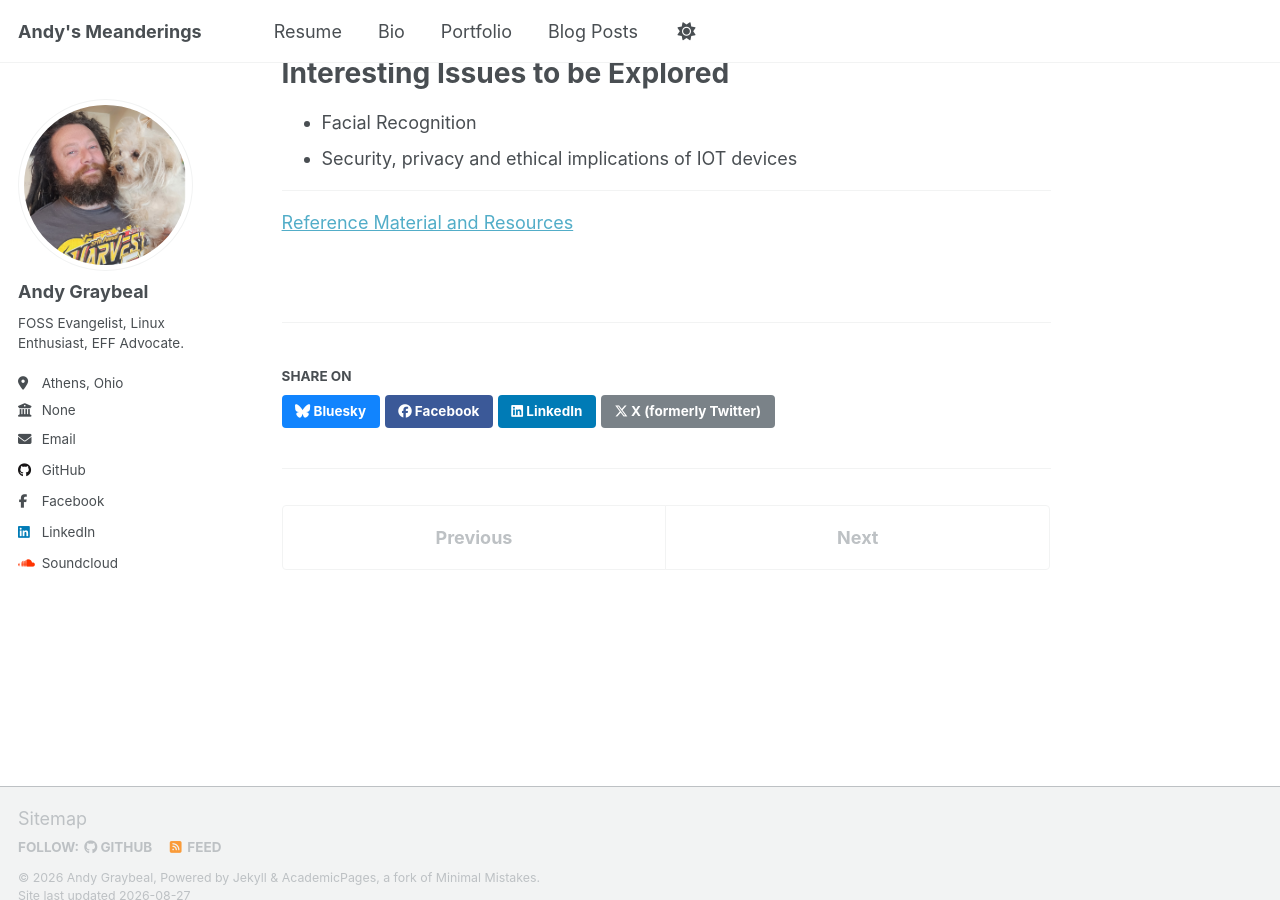
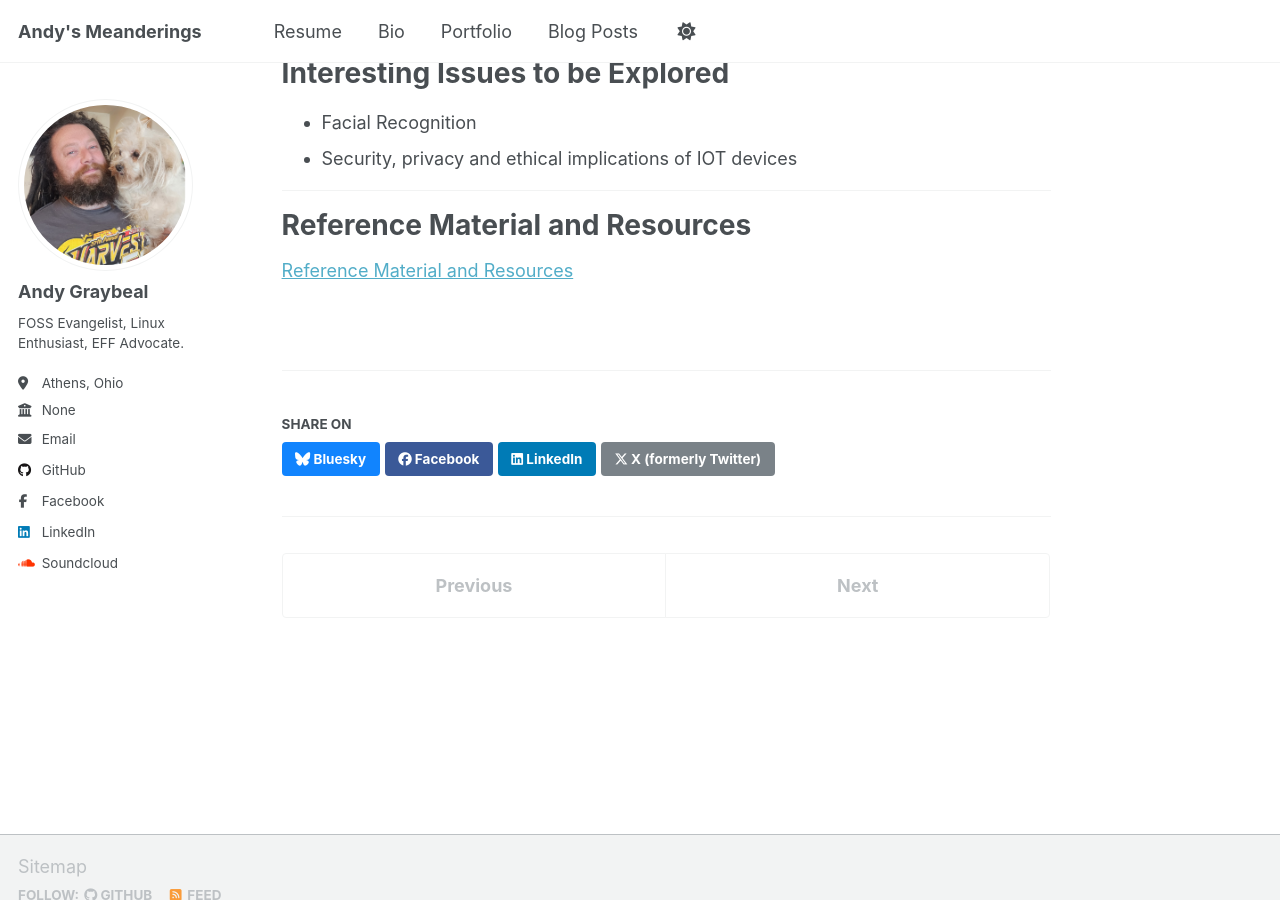
Before and after one commit to andy-graybeal/andy-graybeal.github.io, a Jekyll site: the page built from _portfolio/cybr-2100.md, in a window 1280 px wide and 900 px high, scrolled down 847 px. Built offline with Jekyll 4.4.1, drawn with Linux system fonts in a browser that asks for light colours; a script that is not in the unit is left out.

Commit message:
Add reference material section to cybr-2100.md
Added a section for reference material and resources.

```diff
--- a/_portfolio/cybr-2100.md
+++ b/_portfolio/cybr-2100.md
@@ -24,5 +24,5 @@ I have 20+ years of experience supporting information technology infrastructure
 - Security, privacy and ethical implications of IOT devices
 
 ---
-
+# Reference Material and Resources
 [Reference Material and Resources](/nmp/cybr-2100-reference.md)
```
